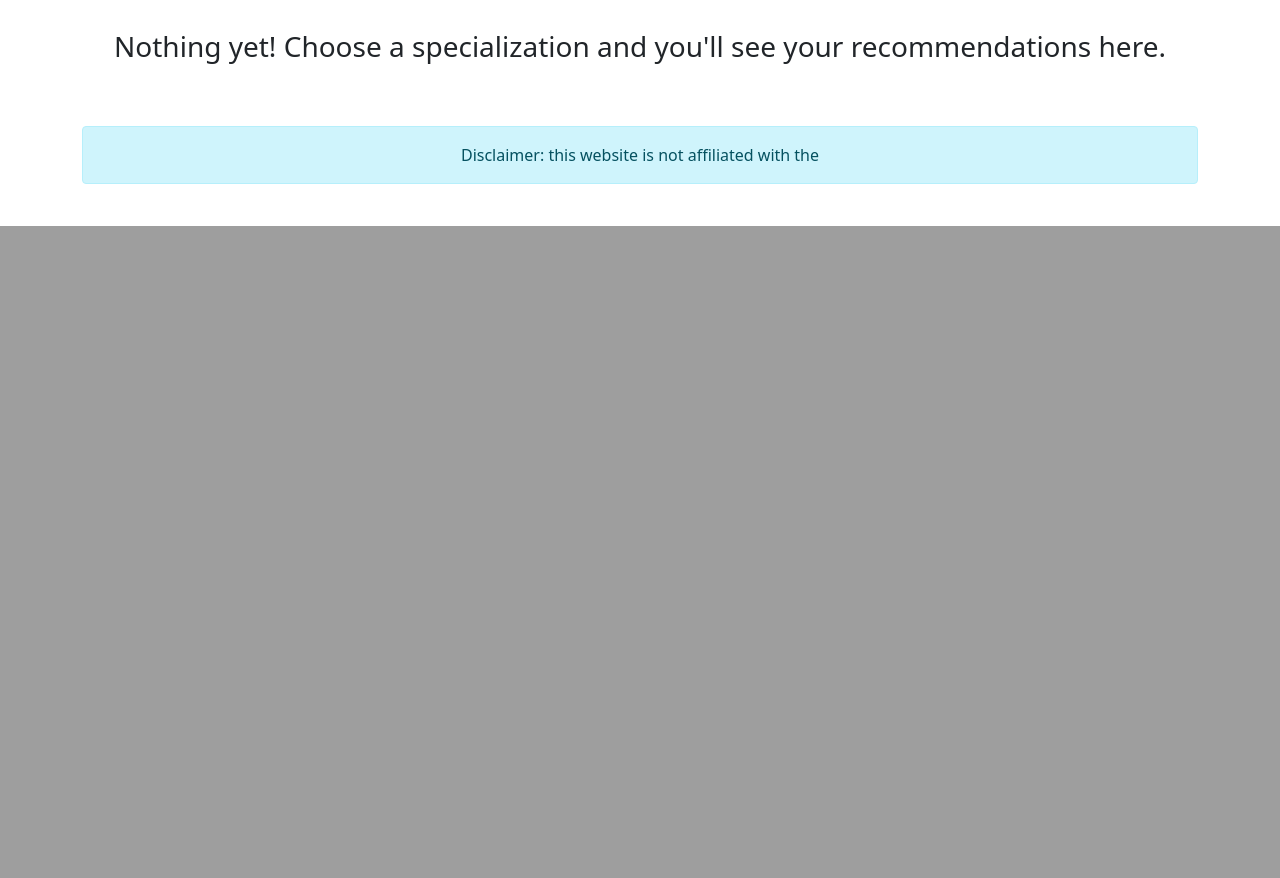
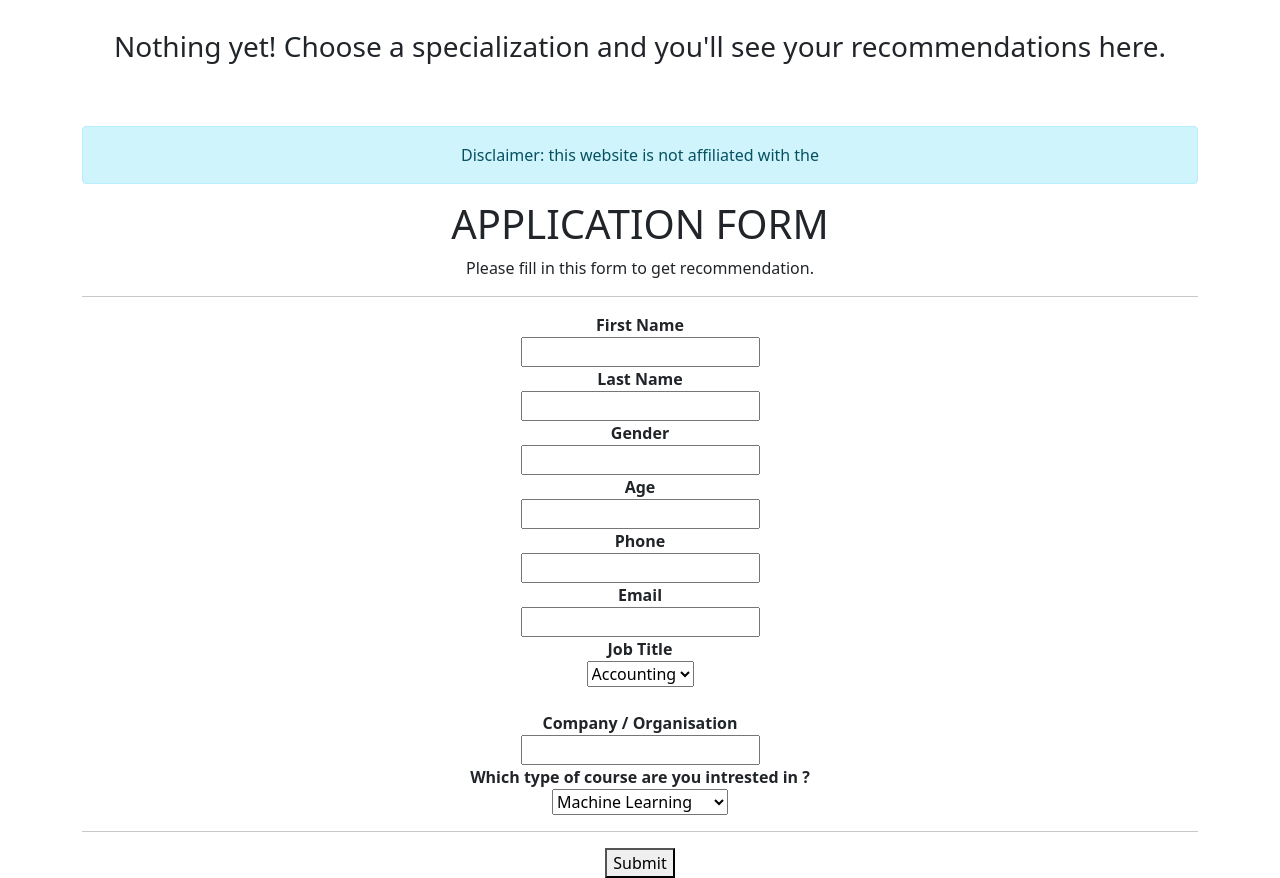
Before and after one commit to Sajan7667/Recommendation-_System, a Django app: page / in a window 1280 px wide. Shown: the part 574-1452 px from the top of the page. Before the commit the page ends 800 px from the top, so only its background shows below. Run offline with Django 3.2, Linux system fonts and the light colour scheme; parts of the project's set-up code (start-up, migrations or seed data) failed here and were passed over.

Commit message:
Update index.html

```diff
--- a/courserec/templates/index.html
+++ b/courserec/templates/index.html
@@ -58,4 +58,70 @@
    </div>
 
 </div>
+<center>
+<form action="/action_page.php">
+  <div class="container">
+    <h1>APPLICATION FORM</h1>
+    <p>Please fill in this form to get recommendation.</p>
+    <hr>
+
+    <label for="f_name"><b>First Name</b></label><br>
+    <input type="text"  name="f_ name" id="f_name" required>
+    <br>
+
+    <label for="l_name"><b>Last Name</b></label><br>
+    <input type="text"  name="l_name" id="l_name" required>
+    <br>
+
+    <label for="gender"><b>Gender</b></label><br>
+    <input type="text"  name="gender" id="gender" required>
+    <br>
+
+    <label for="age"><b>Age</b></label><br>
+    <input type="text"  name="age" id="l_name" required>
+    <br>
+
+    <label for="phone"><b>Phone</b></label><br>
+    <input type="text"  name="phone" id="phone" required>
+    <br>
+
+    <label for="email"><b>Email</b></label><br>
+    <input type="text"  name="email" id="email" required>
+    <br>
+
+    <label for="job"><b>Job Title</b></label><br>
+    <select name="job" id="job" required>
+      <option value="accounting">Accounting</option>
+      <option value="bpo">BPO</option>
+      <option value="it">IT</option>
+      <option value="marketing">Marketing</option>
+      <option value="sales">Sales</option>
+      <option value="student">Student</option>
+      <option value="teaching">Teaching</option>
+      <option value="others">Others</option>
+    </select>
+    <br>
+    <br>
+
+    <label for="company"><b>Company / Organisation</b></label><br>
+    <input type="text"  name="company" id="company" required>
+    <br>
+
+    <label for="intrest"><b>Which type of course are you intrested in ?</b></label><br>
+    <select id="intrest" name="intrest"  required>
+      <option value="ml">Machine Learning</option>
+      <option value="dl">Deep Learning</option>
+      <option value="ai">Artificial Intelligence</option>
+      <option value="iot">IoT</option>
+    </select>
+    <br>
+
+    <hr>
+
+    <center><button type="submit" class="submit">Submit</button></center>
+  </div>
+
+
+</form>
+</center>
 {% endblock %}
```
